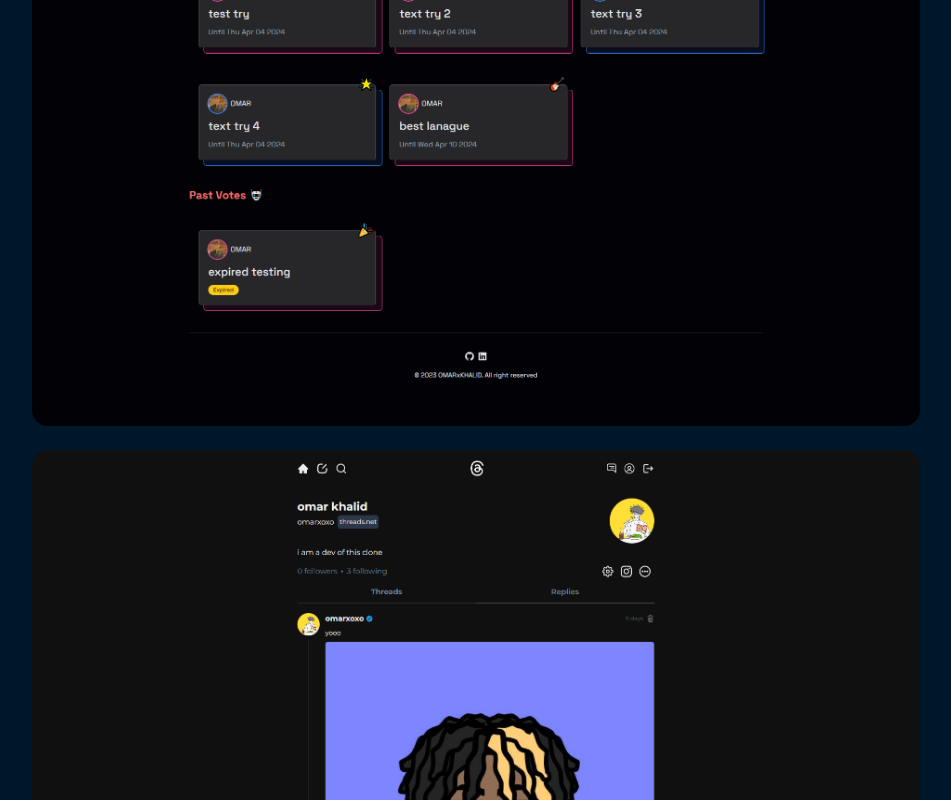
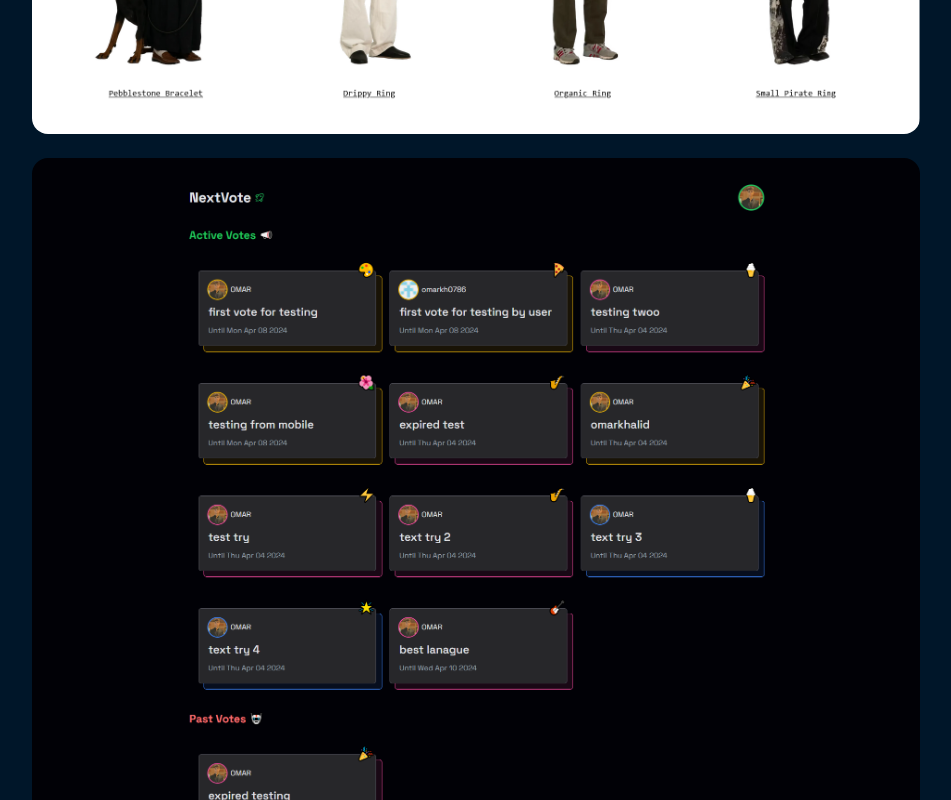
Before and after one commit to OMARxKHALID/nextportfolio, a Next.js app: page /main in a window 1280 px wide. Shown: the part 1880-2680 px from the top of the page, without its empty margins (164-1115 px from the left). Built offline with nearby package versions, Linux system fonts and the light colour scheme.

Commit message:
added Brillaire

```diff
--- a/app/(layout)/main/page.js
+++ b/app/(layout)/main/page.js
@@ -5,6 +5,7 @@ import ThreadsClonePreview from "@/public/images/projects/ThreadsClonePreview.pn
 import NextVotePreview from "@/public/images/projects/NextVotePreview.png";
 import POSifyPreview from "@/public/images/projects/POSifyPreview.png";
 import BarakahPreview from "@/public/images/projects/BarakahPreview.png";
+import BrillairePreview from "@/public/images/projects/BrillairePreview.png";
 
 export const projectData = [
   {
@@ -27,6 +28,15 @@ export const projectData = [
   },
   {
     id: 2,
+    img: BrillairePreview,
+    imgAlt: "Brillaire Jewelry E-commerce Website",
+    title: "Brillaire Jewelry E-commerce Website",
+    subtitle:
+      "Brillaire — A Luxury Jewelry Brand | Next.js E-commerce Platform | Tailwind CSS && Responsive Design && Product Showcase && Smooth Checkout Experience",
+    projectLink: "https://brillaire.vercel.app/",
+  },
+  {
+    id: 3,
     img: NextVotePreview,
     imgAlt: "Next Vote App",
     title: "Next Vote App",
@@ -35,7 +45,7 @@ export const projectData = [
     projectLink: "https://nextjsxvote.vercel.app/",
   },
   {
-    id: 3,
+    id: 4,
     img: ThreadsClonePreview,
     imgAlt: "MERN Stack Threads Clone",
     title: "MERN Stack Threads Clone",
@@ -44,7 +54,7 @@ export const projectData = [
     projectLink: "https://reactthreadsclone.onrender.com/",
   },
   {
-    id: 4,
+    id: 5,
     img: InstagramClonePreview,
     imgAlt: "Instagram Clone",
     title: "Instagram Clone",
@@ -52,7 +62,7 @@ export const projectData = [
     projectLink: "https://reactjsinstagramclone.vercel.app",
   },
   {
-    id: 5,
+    id: 6,
     img: PizzaWebAppPreview,
     imgAlt: "Pizza App",
     title: "MERN Stack Pizza App",
```
Also changed, not shown: public/images/projects/BrillairePreview.png (added).
